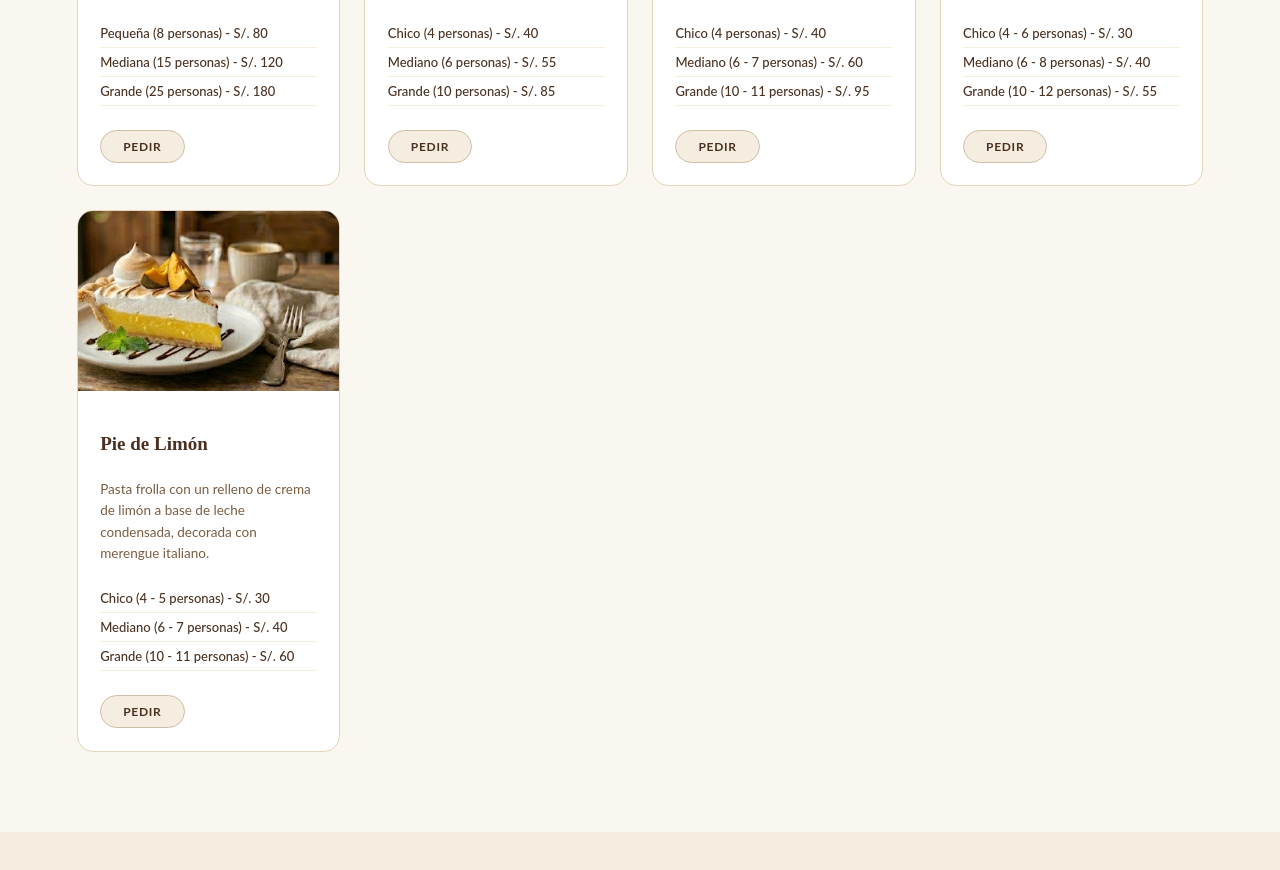
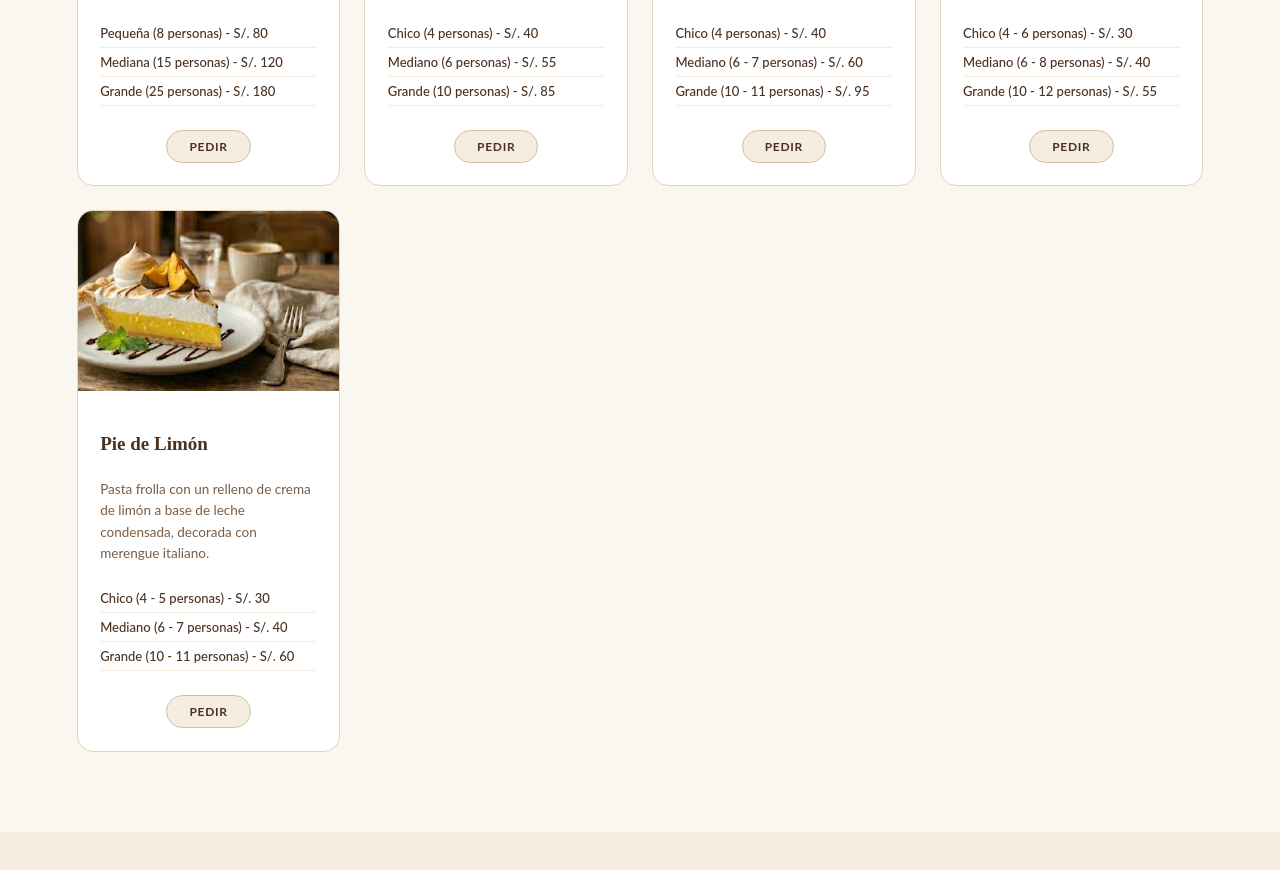
Before and after one commit to jairturinparedes27-boop/sweet-kellove, a React (Vite) app: page / in a window 1280 px wide. Shown: the part 1360-2230 px from the top of the page. Built offline with nearby package versions, Linux system fonts and the light colour scheme.

Commit message:
cambios del productos.css

```diff
--- a/src/styles/Products.css
+++ b/src/styles/Products.css
@@ -91,8 +91,10 @@
   border-bottom: 1px solid #f5ede0;
 }
 
+/* ── Modificación para centrar el Botón Pedir ──────── */
 .producto-footer {
   margin-top: auto;
+  text-align: center; /* ¡Aquí se hace la magia! Centra el botón inline-block */
 }
 
 .btn-pedir {
@@ -116,10 +118,17 @@
   color: var(--crema);
   border-color: var(--marron);
 }
+
+/* ── Encabezado ultra asegurado para el centrado ──── */
 .seccion-header {
   text-align: center;
   margin-bottom: 3.5rem;
   width: 100%;
+}
+
+/* Forzamos el h2 interno por si acaso otra clase global lo estuviera pisando */
+.seccion-header h2 {
+  text-align: center;
 }
 
 .seccion-label {
```
